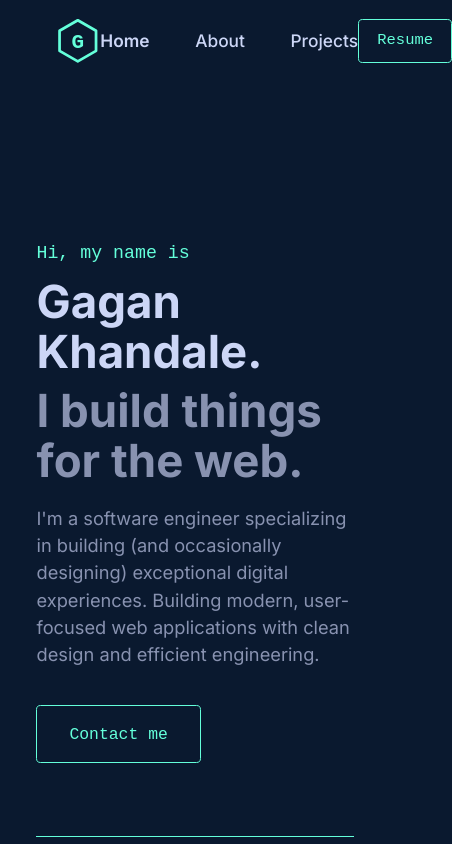
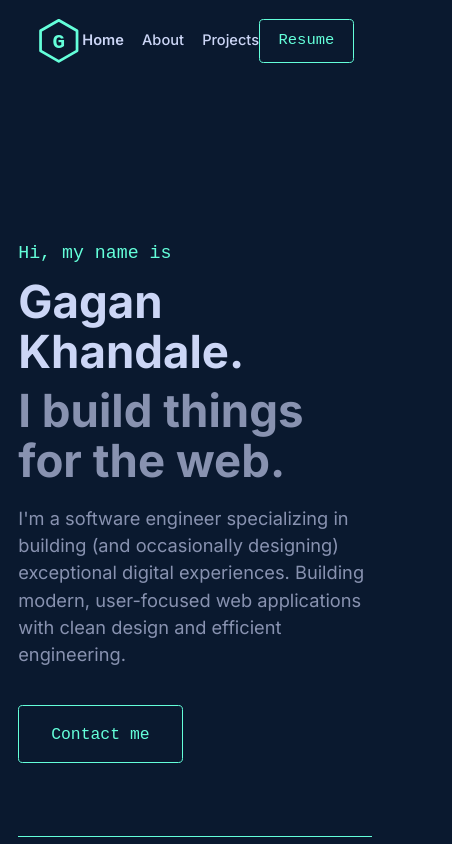
Before and after one commit to GaganKhandale/Portfolio, a React (Vite) app: page / in a window 390 px wide. Shown: the top 844 px of the page, 452 px wide, since content can reach past the window. Built offline with nearby package versions, Linux system fonts and the light colour scheme.

Commit message:
Fixing minor changes

```diff
--- a/src/components/Navbar.jsx
+++ b/src/components/Navbar.jsx
@@ -34,7 +34,7 @@ export default function Navbar() {
           </a>
         </div>
 
-        <ul style={styles.links}>
+        <ul className="nav-links">
           <li><a href="#home" style={{ ...styles.activeLink, color: 'var(--text-primary)' }}>Home</a></li>
           <li><a href="#about" style={{ ...styles.link, color: 'var(--text-primary)' }}>About</a></li>
           <li><a href="#portfolio" style={{ ...styles.link, color: 'var(--text-primary)' }}>Projects</a></li>
@@ -73,12 +73,7 @@ const styles = {
     fontSize: '1.1rem',
     transition: 'color 0.6s',
   },
-  links: {
-    display: 'flex',
-    gap: '2.5rem',
-    fontSize: '0.95rem',
-    fontWeight: '500',
-  },
+
   link: {
     transition: 'color 0.6s',
   },
--- a/src/index.css
+++ b/src/index.css
@@ -52,6 +52,27 @@ button {
   max-width: 1200px;
   margin: 0 auto;
   padding: 0 2rem;
+}
+
+@media (max-width: 768px) {
+  .container {
+    padding: 0 1rem;
+  }
+}
+
+/* Navbar */
+.nav-links {
+  display: flex;
+  gap: 2.5rem;
+  font-size: 0.95rem;
+  font-weight: 500;
+}
+
+@media (max-width: 768px) {
+  .nav-links {
+    gap: 1rem;
+    font-size: 0.8rem;
+  }
 }
 
 /* Utilities */
```
